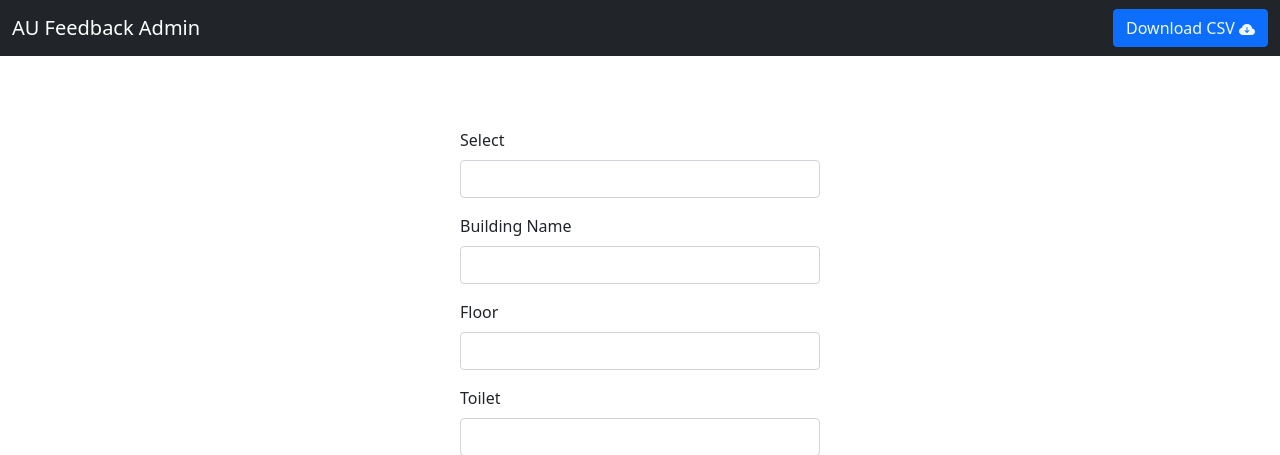
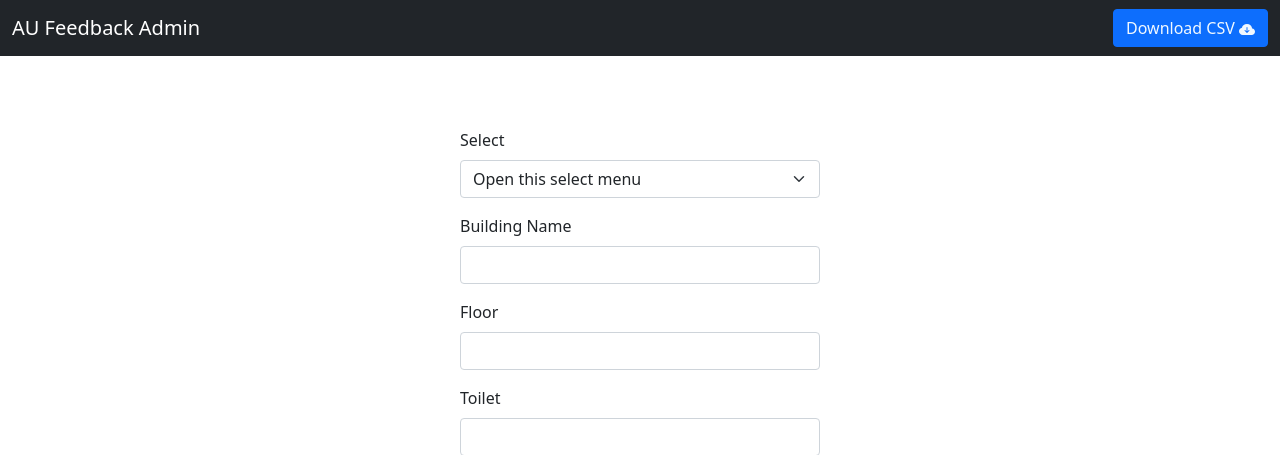
Before and after one commit to Anirudh-sk/feedbackAuAdmin, a Flask app: page / in a window 1280 px wide. Shown: the top 455 px of the page. Run offline with Flask 2, Linux system fonts and the light colour scheme; some libraries are stand-ins or nearby versions.

Commit message:
select option

```diff
--- a/Templates/Index.html
+++ b/Templates/Index.html
@@ -30,7 +30,11 @@
 
           <div class="mb-3">
             <label for="building" class="form-label">Select</label>
-            <input type="text" class="form-control" id="Area" aria-describedby="emailHelp">
+            <select class="form-select" aria-label="Default select example">
+              <option selected>Open this select menu</option>
+              <option value="/food">food</option>
+              <option value="/security">security</option>
+            </select>
           </div>
           <div class="mb-3">
             <label for="building" class="form-label">Building Name</label>
```
